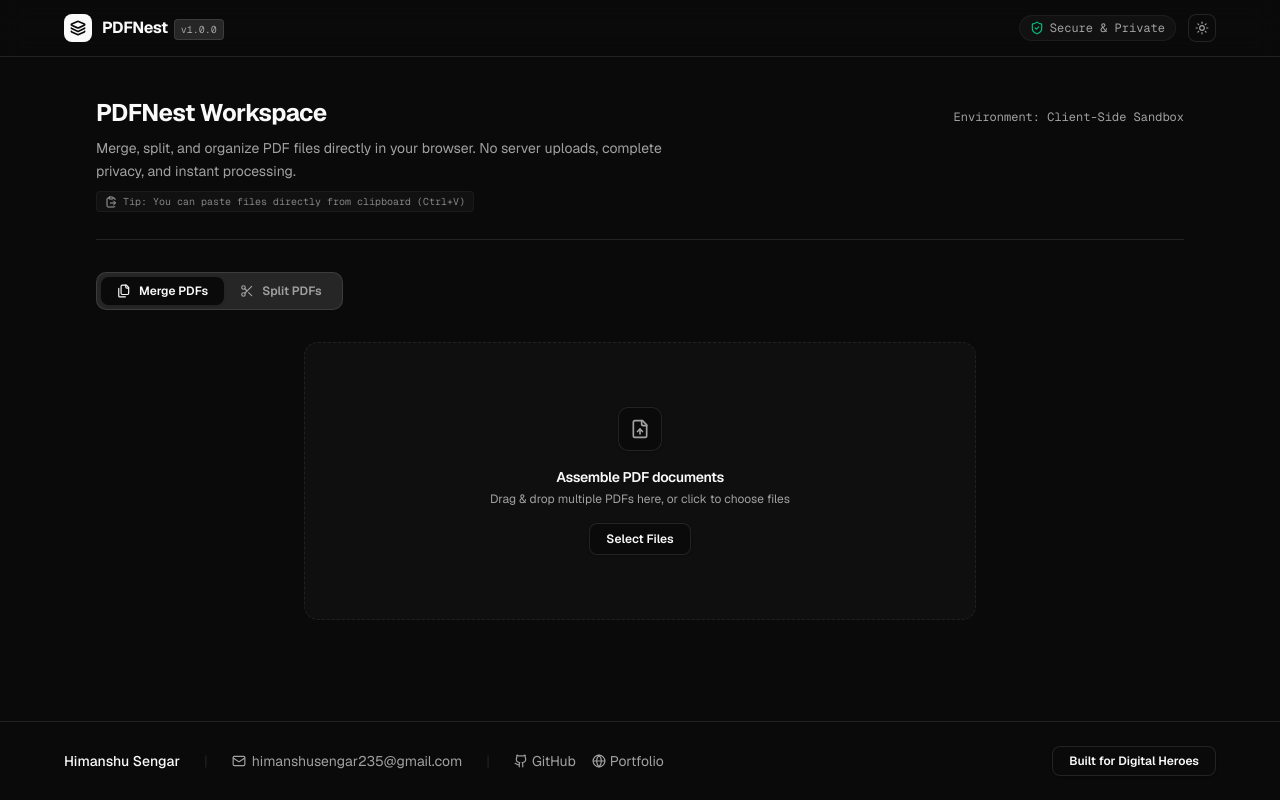
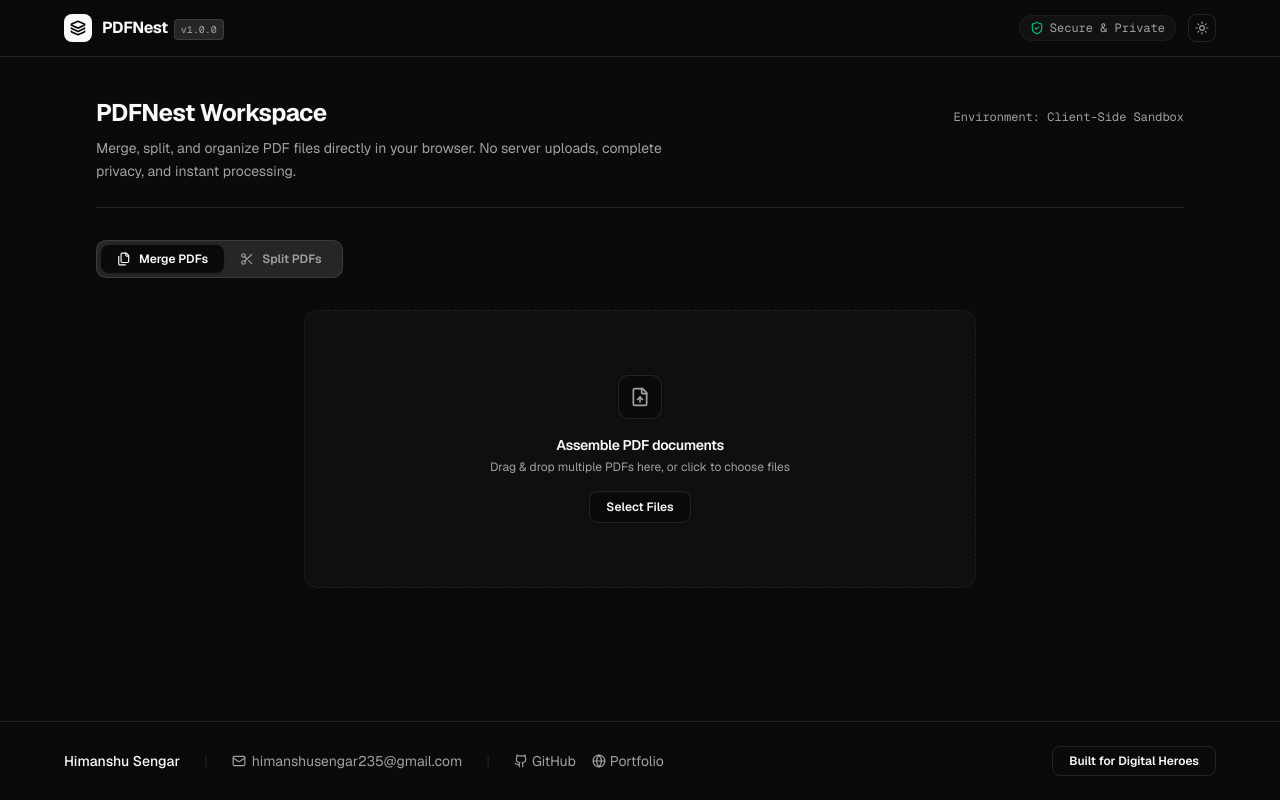
Before and after one commit to Himanshu2631/PDFNest, a Next.js app: page / in a window 1280 px wide. Built offline with nearby package versions, Linux system fonts and the light colour scheme.

Commit message:
Updated some old features

```diff
--- a/src/app/page.tsx
+++ b/src/app/page.tsx
@@ -22,7 +22,6 @@ import {
   RefreshCw,
   Loader2,
   FileCheck,
-  ClipboardPaste,
   ShieldAlert,
   ArrowRight
 } from 'lucide-react';
@@ -274,12 +273,6 @@ export default function WorkspacePage() {
           <p className="text-xs sm:text-sm text-muted-foreground max-w-xl leading-relaxed">
             Merge, split, and organize PDF files directly in your browser. No server uploads, complete privacy, and instant processing.
           </p>
-
-          {/* Paste Helper Banner */}
-          <div className="inline-flex items-center gap-1.5 text-[10px] text-muted-foreground/80 font-mono bg-muted/30 px-2 py-0.5 rounded border border-border/40 select-none">
-            <ClipboardPaste className="size-3 text-muted-foreground" />
-            <span>Tip: You can paste files directly from clipboard (Ctrl+V)</span>
-          </div>
         </div>
 
         {/* Tool Selection (Segmented Tabs Switcher) */}
```
